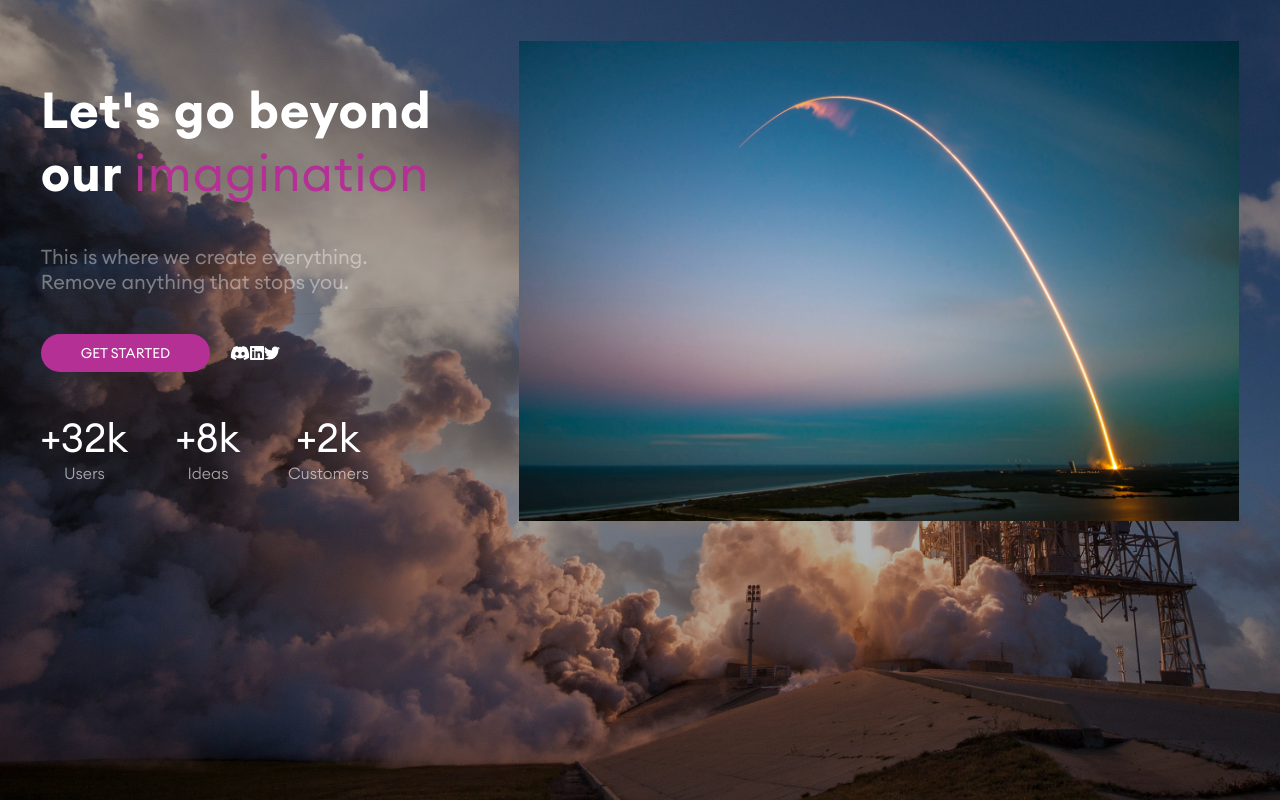
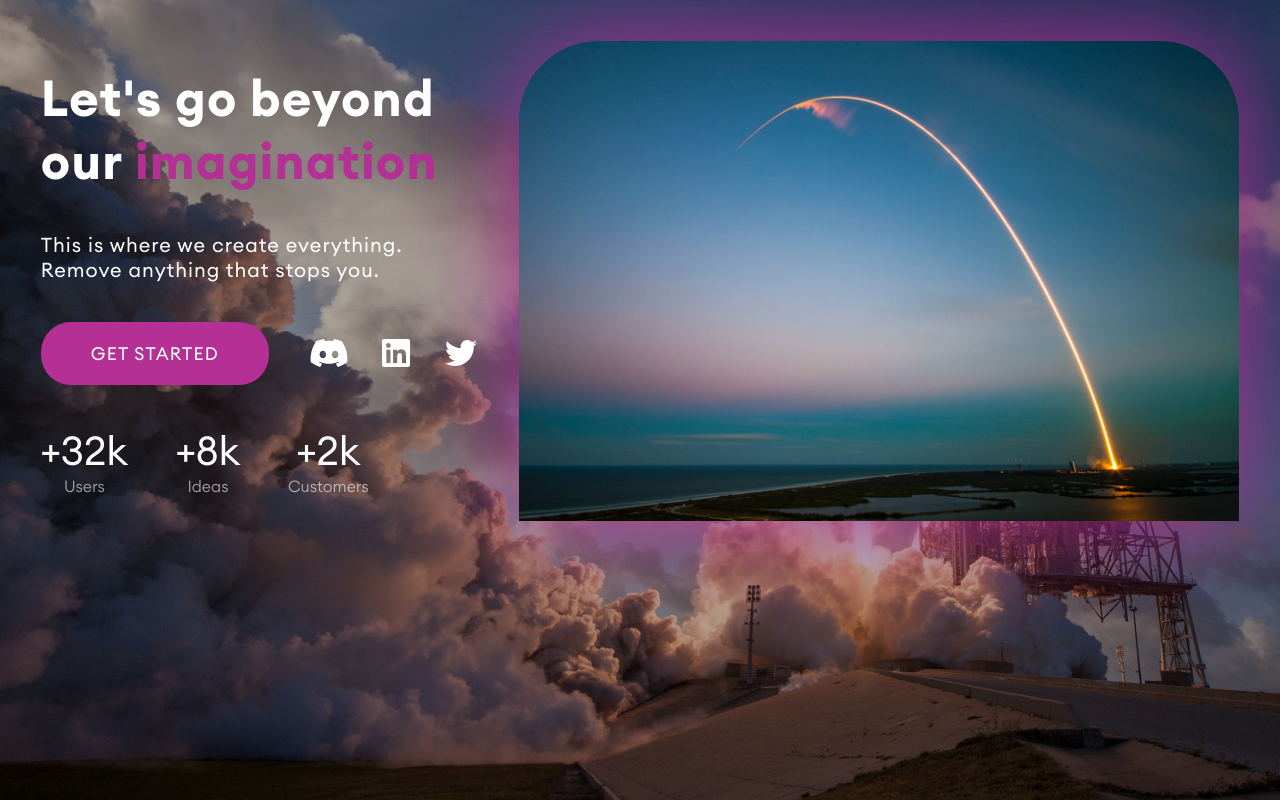
Before and after one commit to obirijob/spacex, a React (Create React App) app: page / in a window 1280 px wide. Built offline with nearby package versions, Linux system fonts and the light colour scheme.

Commit message:
Banner Done

```diff
--- a/src/index.scss
+++ b/src/index.scss
@@ -44,8 +44,9 @@ body {
           .leading {
             font-size: 50px;
             font-family: b;
-            letter-spacing: 1px;
+            letter-spacing: 1.2px;
             .highlight {
+              font-family: b;
               color: $purple;
               text-shadow: transparentize($white, 0.4) 0 0 100px;
             }
@@ -53,23 +54,41 @@ body {
 
           .trailing {
             font-size: 20px;
-            opacity: 0.4;
+            letter-spacing: 1px;
+            opacity: 1;
           }
 
           .actions {
             display: flex;
             align-items: center;
-            gap: 20px;
+            gap: 50px;
             // justify-content: space-between;
 
             button {
               background: $purple;
               color: $white;
-              font-size: 14px;
+              font-size: 18px;
               border: none;
-              padding: 10px 40px;
+              padding: 20px 50px;
               text-transform: uppercase;
-              border-radius: 20px;
+              border-radius: 30px;
+              letter-spacing: 1.2px;
+              cursor: pointer;
+              transition: 0.3s ease-in-out;
+              &:hover {
+                color: $purple;
+                background: $white;
+              }
+            }
+            .social-links {
+              display: flex;
+              align-items: center;
+              justify-content: center;
+              gap: 50px;
+
+              svg {
+                transform: scale(2);
+              }
             }
           }
 
@@ -104,6 +123,8 @@ body {
           height: 100%;
           max-height: 60vh;
           max-width: 100%;
+          border-radius: 80px 80px 0 0;
+          box-shadow: $purple 0 0 100px;
         }
       }
     }
@@ -113,34 +134,16 @@ body {
 @media only screen and (max-width: 600px) {
   body {
     .app {
-      height: 100vh;
-      width: 100vw;
-      overflow-y: scroll;
-      background: transparentize($black, 0.7);
       .landing {
-        padding: calc(1vh + 1vw);
-
         .banner {
-          display: flex;
-          flex-direction: row;
-          // height: 50vh;
-          padding: 20px;
-          align-items: center;
-          flex-wrap: wrap-reverse;
           .text {
-            flex: 1;
-            display: flex;
-            flex-direction: column;
-            gap: 40px;
-
             .leading {
               font-size: 35px;
-              font-family: b;
+
               letter-spacing: 1px;
               margin-top: 30px;
               .highlight {
-                color: $purple;
-                text-shadow: transparentize($white, 0.4) 0 0 100px;
+                text-shadow: transparentize($white, 0.1) 0 0 10px;
               }
             }
 
@@ -152,6 +155,7 @@ body {
             }
 
             .actions {
+              gap: 20px;
               button {
                 background: $purple;
                 color: $white;
--- a/src/partials/_fonts.scss
+++ b/src/partials/_fonts.scss
@@ -24,4 +24,6 @@
 
 * {
   font-family: r;
+  font-smooth: subpixel-antialiased;
+  -moz-osx-font-smoothing: grayscale;
 }
```
